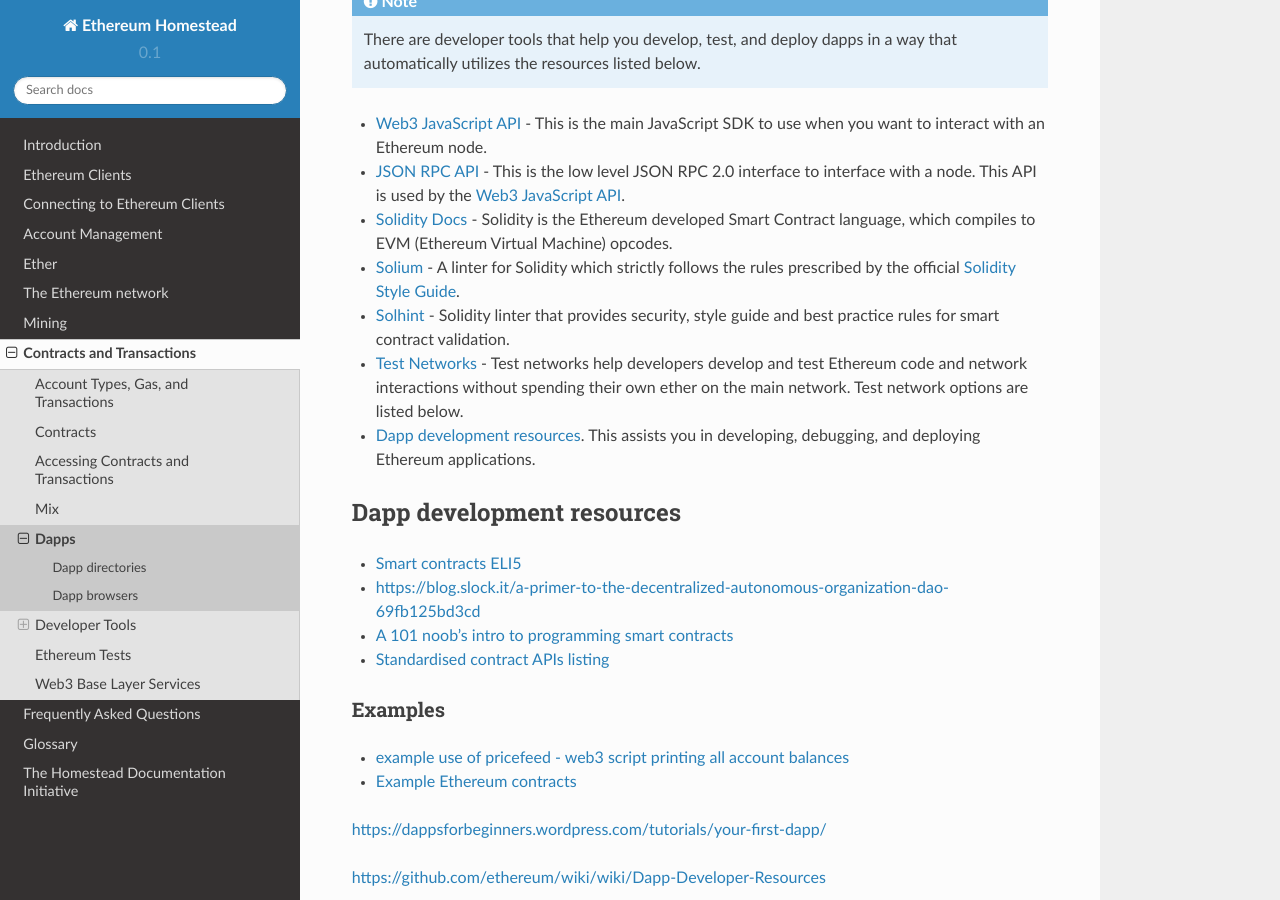
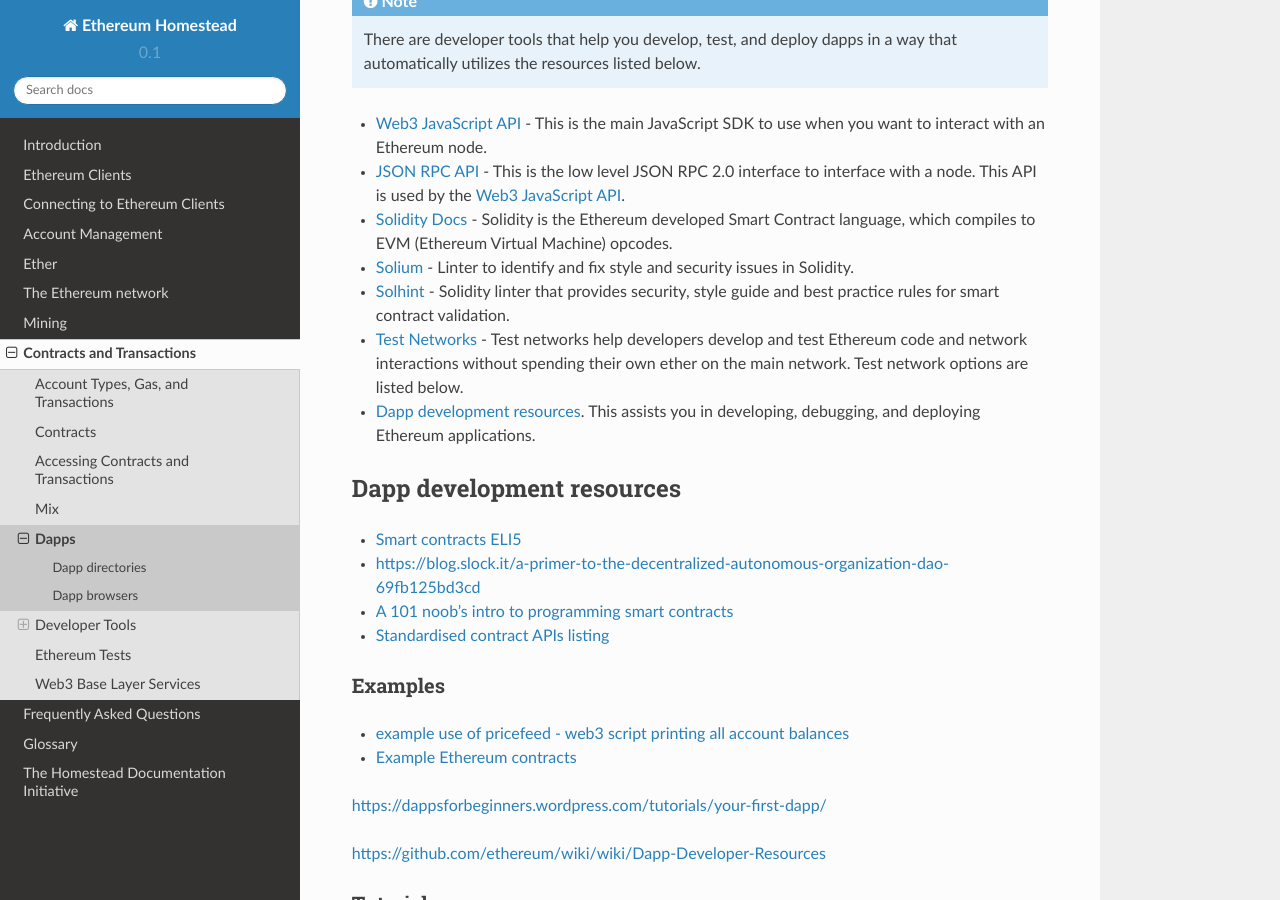
Before and after one commit to ethereum/homestead-guide, a Sphinx documentation site: the page built from source/contracts-and-transactions/developer-tools.rst, in a window 1280 px wide and 900 px high, scrolled down 1258 px. Built offline with Sphinx 7.4.7 and the Read the Docs theme 2.0.0, drawn with Linux system fonts in a browser that asks for light colours.

Commit message:
update solium description in docs/developer-tools

```diff
--- a/source/contracts-and-transactions/developer-tools.rst
+++ b/source/contracts-and-transactions/developer-tools.rst
@@ -43,7 +43,7 @@
 * `Solidity Docs <https://solidity.readthedocs.org/en/latest/>`__ -
   Solidity is the Ethereum developed Smart Contract language, which compiles to EVM (Ethereum Virtual Machine) opcodes.
 * `Solium <https://github.com/duaraghav8/Solium/>`__ -
-  A linter for Solidity which strictly follows the rules prescribed by the official `Solidity Style Guide <http://solidity.readthedocs.io/en/latest/style-guide.html>`__.
+  Linter to identify and fix style and security issues in Solidity.
 * `Solhint <https://github.com/protofire/solhint/>`__ -
   Solidity linter that provides security, style guide and best practice rules for smart contract validation.
 * :ref:`test-networks` - Test networks help developers develop and test Ethereum code and network interactions without spending their own ether on the main network. Test network options are listed below.
```
